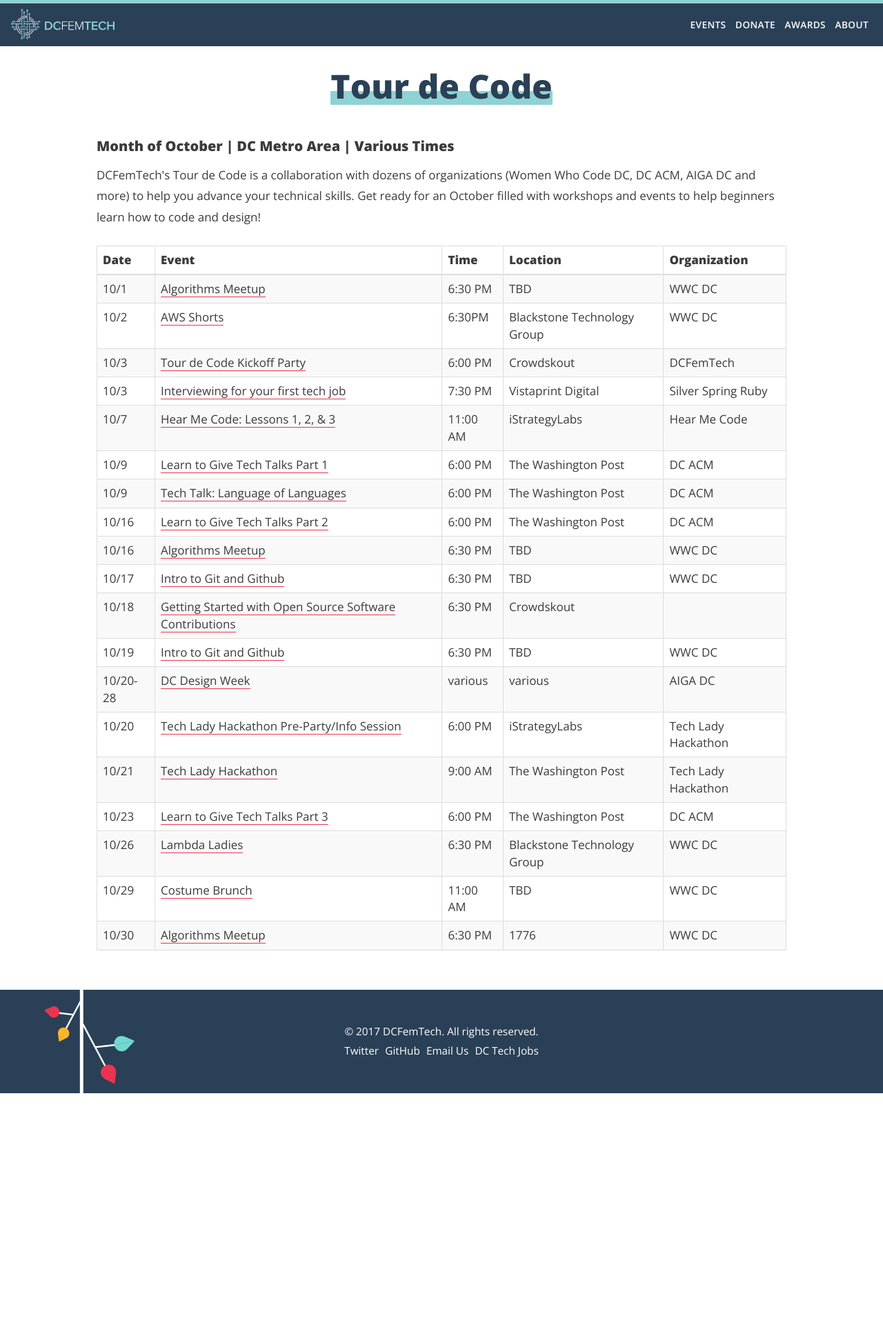
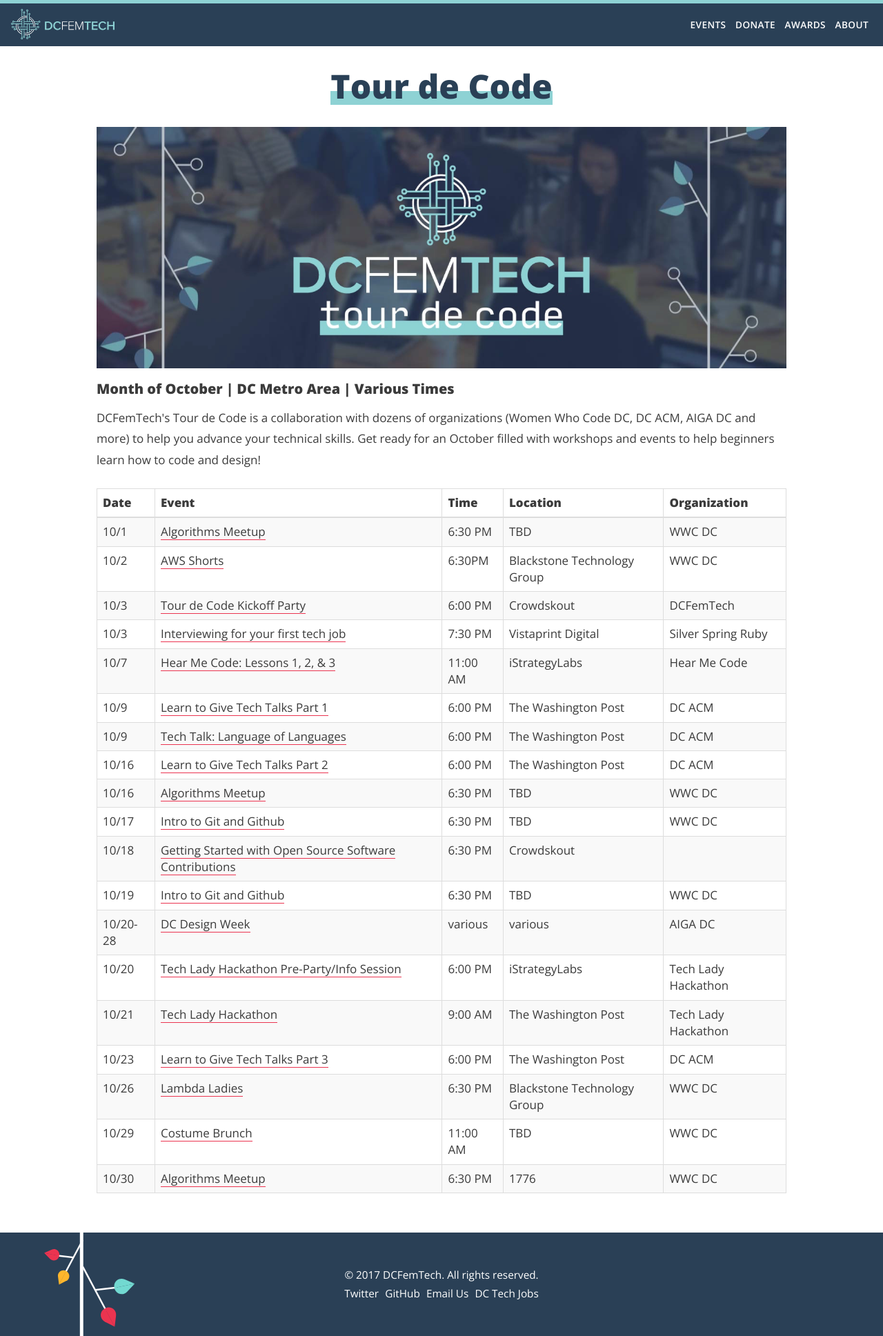
Before and after one commit to dcfemtech/dcfemtech.github.io, a Jekyll site: the page built from _events/tourdecode-2017.markdown, in a window 1280 px wide. Shown: the whole page at 69% size. Built offline with Jekyll 4.4.1, drawn with Linux system fonts in a browser that asks for light colours; before the commit the page ends 1585 px from its top, so only the background shows below that.

Commit message:
add tourdecode photo

```diff
--- a/_events/tourdecode-2017.markdown
+++ b/_events/tourdecode-2017.markdown
@@ -7,6 +7,7 @@
 datePretty: Month of October
 location: DC Metro Area
 time: Various Times
+image: assets/DCFTtourdecode.png
 registerLink:
 description: DCFemTech's Tour de Code is a collaboration with dozens of organizations (Women Who Code DC, DC ACM, AIGA DC and more) to help you advance your technical skills. Get ready for an October filled with workshops and events to help beginners learn how to code and design!
 contact:
--- a/_layouts/event.html
+++ b/_layouts/event.html
@@ -5,6 +5,7 @@
 <section class="l-wrapper events">
   <h1><span class="main-headline">{{ page.title }}</span></h1>
   <img src="{{ page.image }}">
+  <br><br>
   <h3>{{ page.datePretty }} | {{ page.location }} | {{ page.time }}</h3>
   <p>{{ page.description }}</p>
 
```
Also changed, not shown: assets/DCFTtourdecode.png (added).
